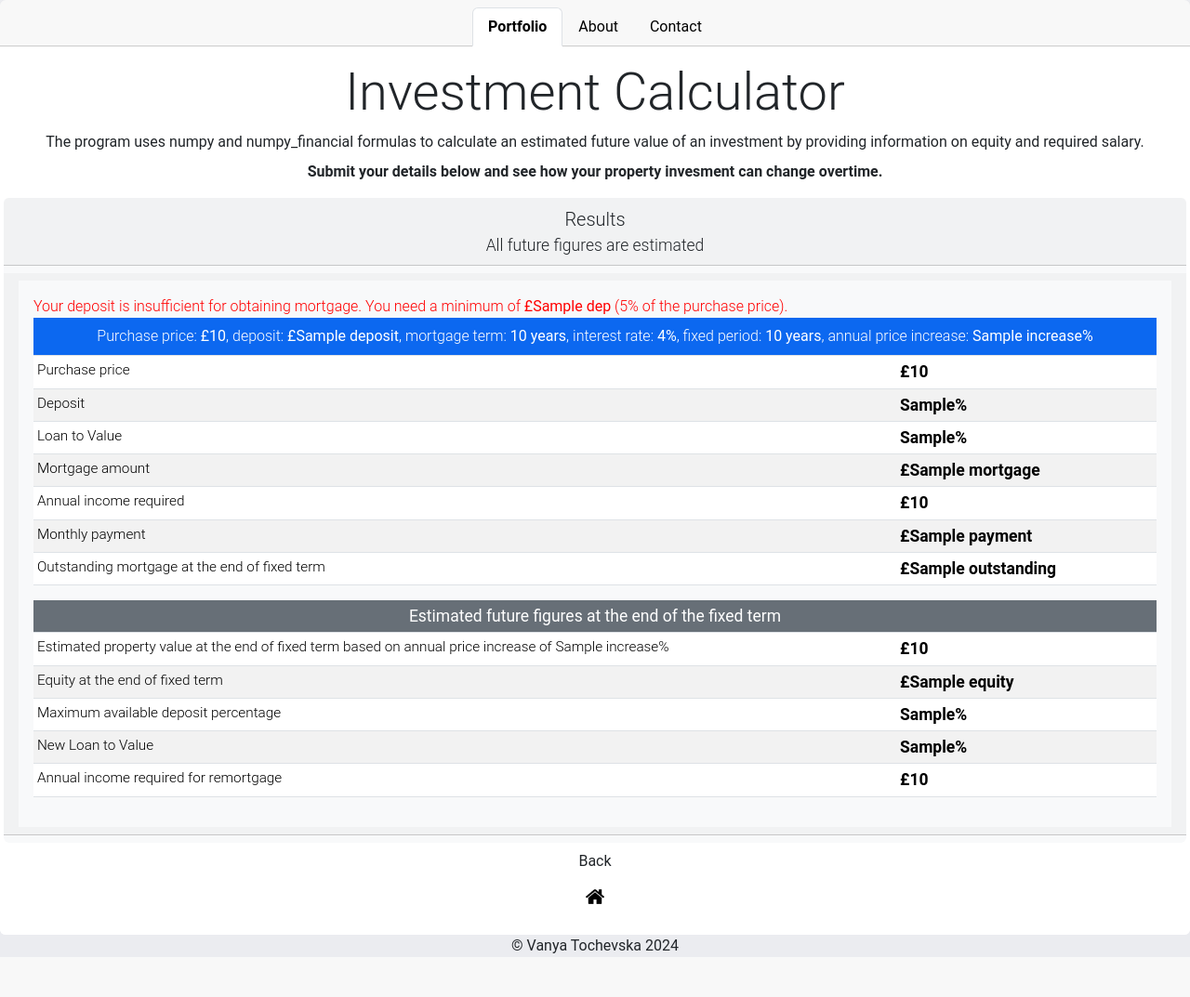
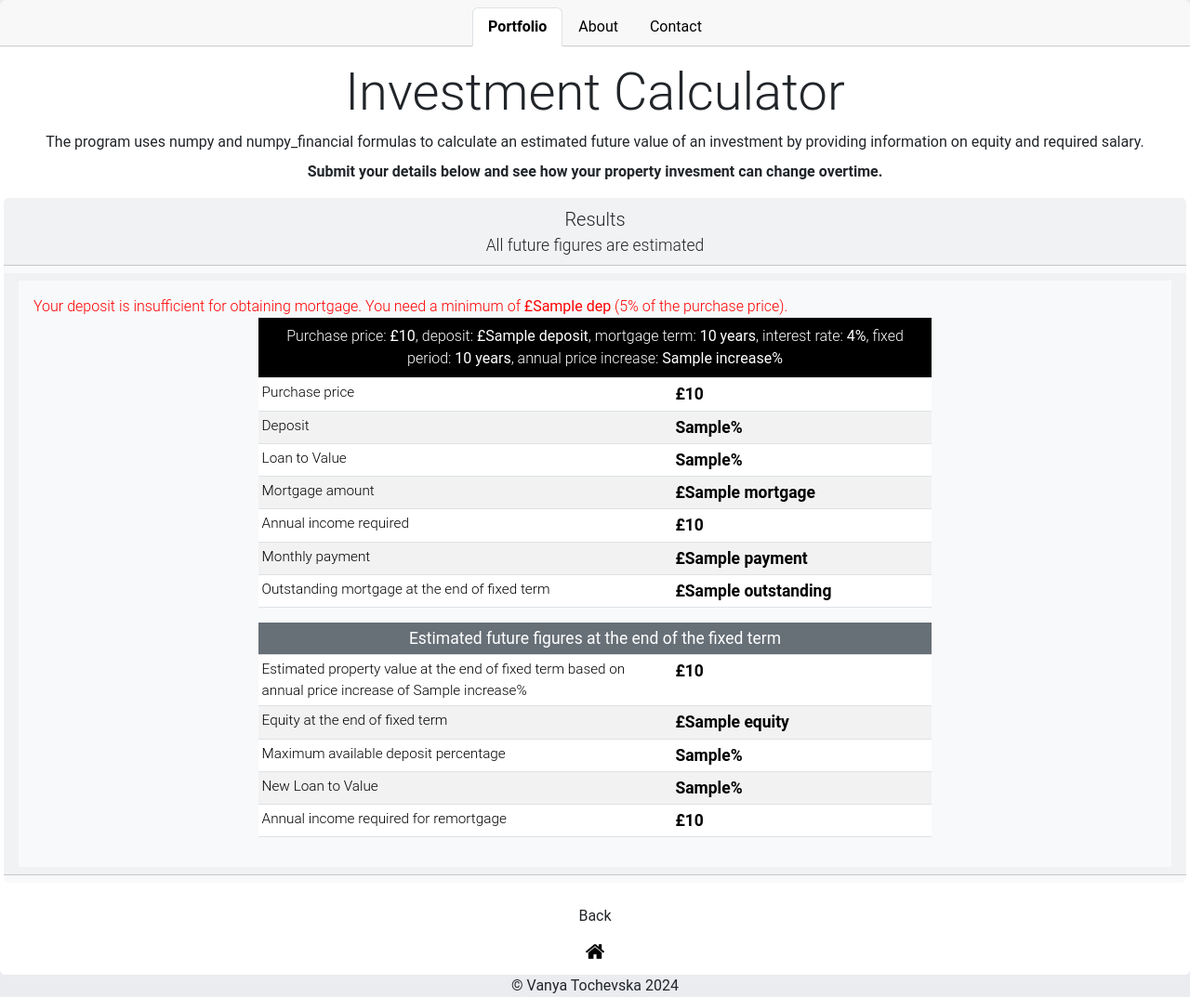
Before and after one commit to vtoch23/Portfolio-Python-Flask, a Flask app: template website/templates/investment.html in a window 1280 px wide. Shown: the whole page at 93% size. Before the commit the page ends 1030 px from the top, so only its background shows below. Run offline with Flask 3, Linux system fonts and the light colour scheme; the template is opened without the code that fills it: most values are stand-ins (such as "Sample title", 1, 10 or a date in 2020); style sheets or scripts are compiled from the project's sources.

Commit message:
updated styling

```diff
--- a/website/templates/failure.html
+++ b/website/templates/failure.html
@@ -2,9 +2,9 @@
 {% block body %}
 <h1 class="display-4"> Error </h1>
 <p> {{message}} </p>
-<img alt="Grumpy cat" src="static/cat.jpeg">
+<img class="mx-auto" alt="Grumpy cat" src="static/cat.jpeg">
 
-<p>
+<p class="mt-3">
     <form action = "/names-db" method="get">
         <button type="submit" class="btn btn-dark">Return</button>
     </form>
--- a/website/templates/index.html
+++ b/website/templates/index.html
@@ -15,9 +15,9 @@
 <a href="static/Vanya Tochevska Software Developer CV - Python.pdf" class="bg-black text-white p-2 mb-2"> Download CV
 </a>
 
-<div id="cards_landscape_wrap-2" class="mt-3 w-full">
-    <div class="grid grid-cols-1 md:grid-cols-2 lg:grid-cols-3 p-4 w-full mx-auto text-center ">
-        <div class="row max-w-full mx-auto justify-around m-10">
+<div id="cards_landscape_wrap-2" class="mt-2 mx-auto">
+    <div class="lg:w-2/3 md:max-w-fit sm:max-w-full p-4 mx-auto text-center ">
+        <div class="row max-w-2/3 mx-auto justify-around lg:m-20">
             <div class="col-xs-12 col-sm-6 col-md-6 col-lg-4">
                 <a href="/investment">
                     <div class="card-flyer">
--- a/website/templates/investment-calc.html
+++ b/website/templates/investment-calc.html
@@ -1,15 +1,15 @@
 <body>
-
-    <table class="table table-striped table-sm small" id="main_width mytable">
+<div class="container mx-auto max-w-2/3">
+    <table class="table table-striped table-sm small w-3/5 mx-auto" >
         <tbody >
-            <tr id="mytable main_width" style="text-align: center;" >
-                <td colspan="2" style="font-size: 12pt; color: white" class="bg-primary p-2" id="top">
+            <tr  style="text-align: center;" >
+                <td colspan="2" style="font-size: 12pt; color: white" class="bg-black p-2" id="top">
                     Purchase price: <strong>£{{purchase_price}}</strong>, deposit: <strong>£{{deposit}}</strong>, mortgage term: <strong>{{mortgage_term}} years</strong>, interest rate: <strong>{{rate}}%</strong>, fixed period: <strong>{{fixed_period}} years</strong>, annual price increase: <strong>{{increase}}%</strong> </td>
             </tr>
             {% if dep2 != True -%}
             <p class="small" style="color: red; font-size: 12pt;"> Your deposit is insufficient for obtaining mortgage. You need a minimum of <strong>£{{ dep }}</strong> (5% of the purchase price).</p>
             {% endif %}
-            <tr id="mytable main_width">
+            <tr>
                 <td scope="row" class="small">Purchase price</th>
                 <th width="280"> £{{ purchase_price }}</td>
             </tr>
@@ -42,7 +42,7 @@
             </tr>
         </tbody>
     </table>
-    <table class="table table-striped table-sm small" id="main_width mytable">
+    <table class="table table-striped table-sm small w-3/5 mx-auto" id="main_width mytable">
         <tbody>
             <tr id="mytable main_width">
                 <td colspan="2" style="text-align: center; vertical-align: middle; color: white" class="bg-secondary">
@@ -73,5 +73,5 @@
             </tr>
         </tbody>
     </table>
-
+</div>
 </body>
--- a/website/templates/investment.html
+++ b/website/templates/investment.html
@@ -45,9 +45,9 @@
 {% endif %}
 
 {% if not deposit %}
-<form action="/investment-calc" method="post" id="myform" class="bg-light" data-autosubmit>
+<form action="/investment-calc" method="post" id="myform" class="bg-light container w-3/6 mx-auto" data-autosubmit>
     <br>
-    <div class="mb-2 text-left p-2" id="mytable">
+    <div class="mb-2 text-left p-2 " id="mytable">
         <label class="form-label text-left">Purchase price</label>
         <input type="int" name="price" class="form-control" id="exampleFormControlInput1" placeholder="Purchase price">
     </div>
--- a/website/templates/name_age.html
+++ b/website/templates/name_age.html
@@ -32,8 +32,7 @@
               <div class="lg:flex space-x-4 justify-center">
 
               {% for sport in sports %}
-              <input class="mx-2" type="radio" name="sport" value="{{ sport }}"> <strong>{{ sport
-                }}</strong></input>
+              <input class="mx-2" type="radio" name="sport" value="{{ sport }}"> <strong>{{ sport}}</strong></input>
               {% endfor %}
             </div>
             </p>
--- a/website/templates/names.html
+++ b/website/templates/names.html
@@ -16,6 +16,7 @@
                         <form action = "/deregister" method="post">
                             <input name="name" type="hidden" value="{{ name["name"] }}">
                             <input type="submit" value="Deregister">
+                            <button type="submit">Deregister</button>
                         </form>
                     </td>
                 </tr>
```
